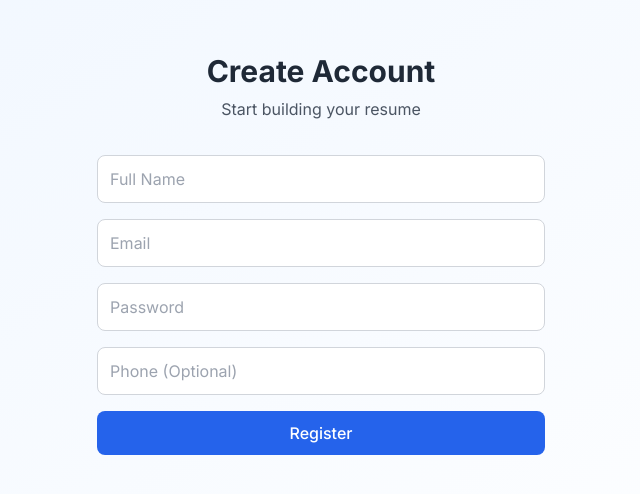
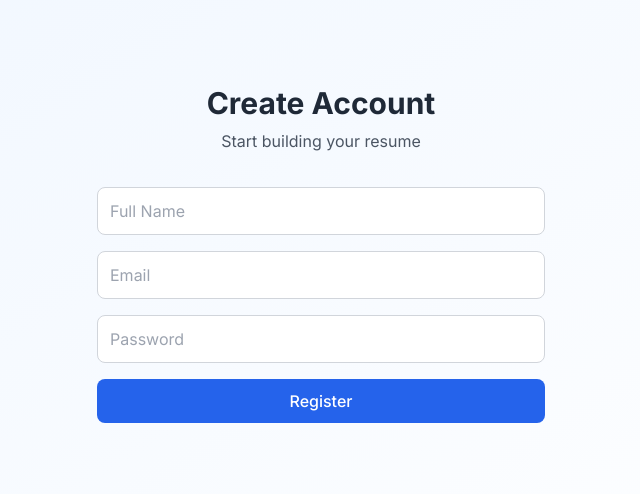
Before and after one commit to Wahiduz89/resume-professional, a Next.js app: page /register in a window 1280 px wide. Shown: the part 146-640 px from the top of the page, without its empty margins (319-959 px from the left). Built offline with nearby package versions, Linux system fonts and the light colour scheme.

Commit message:
Describe your changes

```diff
--- a/app/(auth)/register/page.tsx
+++ b/app/(auth)/register/page.tsx
@@ -11,8 +11,7 @@ export default function RegisterPage() {
   const [formData, setFormData] = useState({
     name: '',
     email: '',
-    password: '',
-    phone: ''
+    password: ''
   })
 
   const handleSubmit = async (e: React.FormEvent) => {
@@ -69,13 +68,6 @@ export default function RegisterPage() {
             required
           />
 
-          <Input
-            type="tel"
-            placeholder="Phone (Optional)"
-            value={formData.phone}
-            onChange={(e) => setFormData({ ...formData, phone: e.target.value })}
-          />
-
           <Button
             type="submit"
             className="w-full"
--- a/app/api/auth/register/route.ts
+++ b/app/api/auth/register/route.ts
@@ -5,7 +5,7 @@ import { prisma } from '@/lib/db'
 
 export async function POST(req: NextRequest) {
   try {
-    const { name, email, password, phone } = await req.json()
+    const { name, email, password } = await req.json()
 
     // Check if user already exists
     const existingUser = await prisma.user.findUnique({
@@ -22,13 +22,12 @@ export async function POST(req: NextRequest) {
     // Hash password
     const hashedPassword = await bcrypt.hash(password, 10)
 
-    // Create user
+    // Create user without phone number
     const user = await prisma.user.create({
       data: {
         name,
         email,
-        password: hashedPassword,
-        phone
+        password: hashedPassword
       }
     })
 
```
